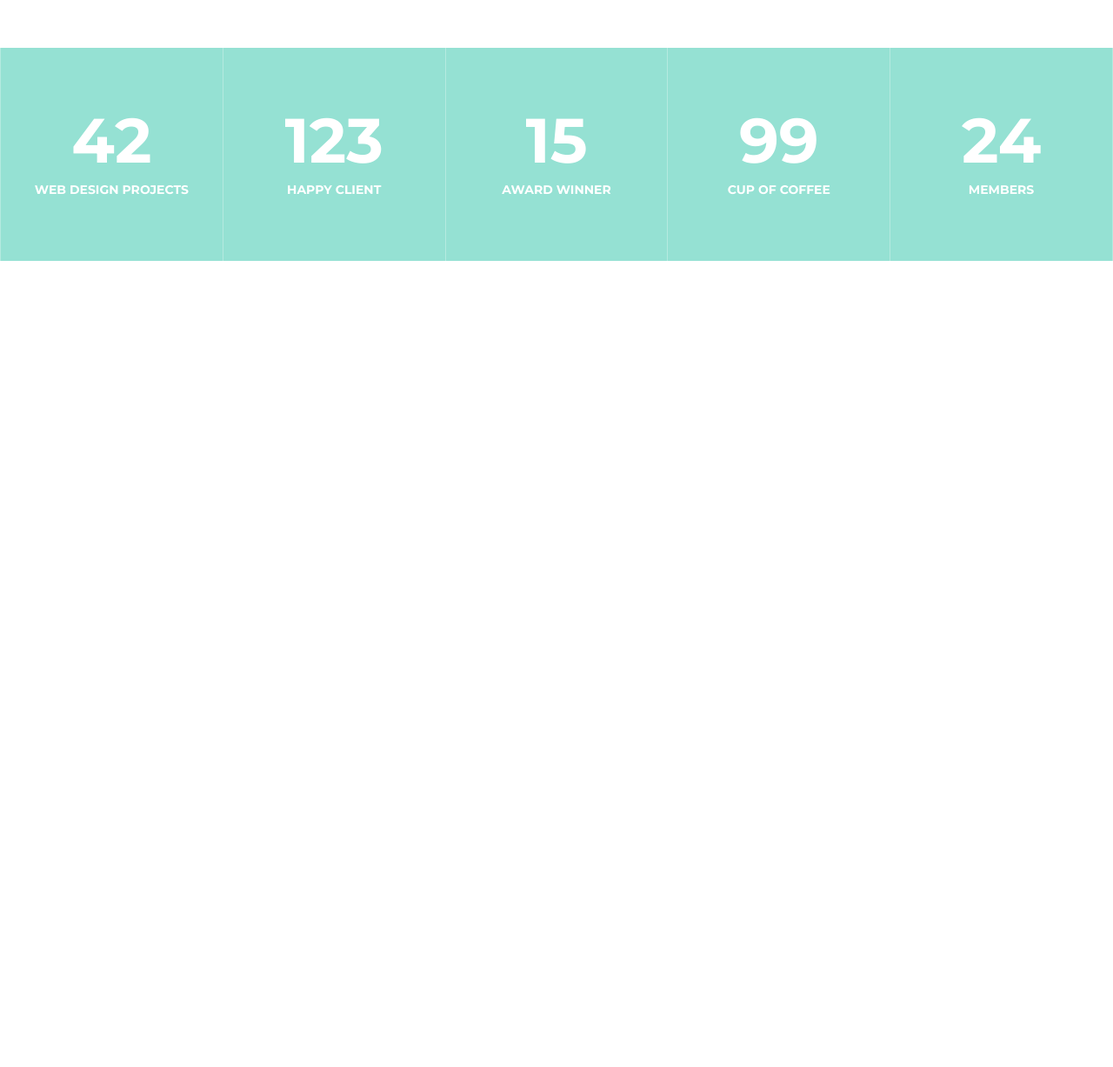
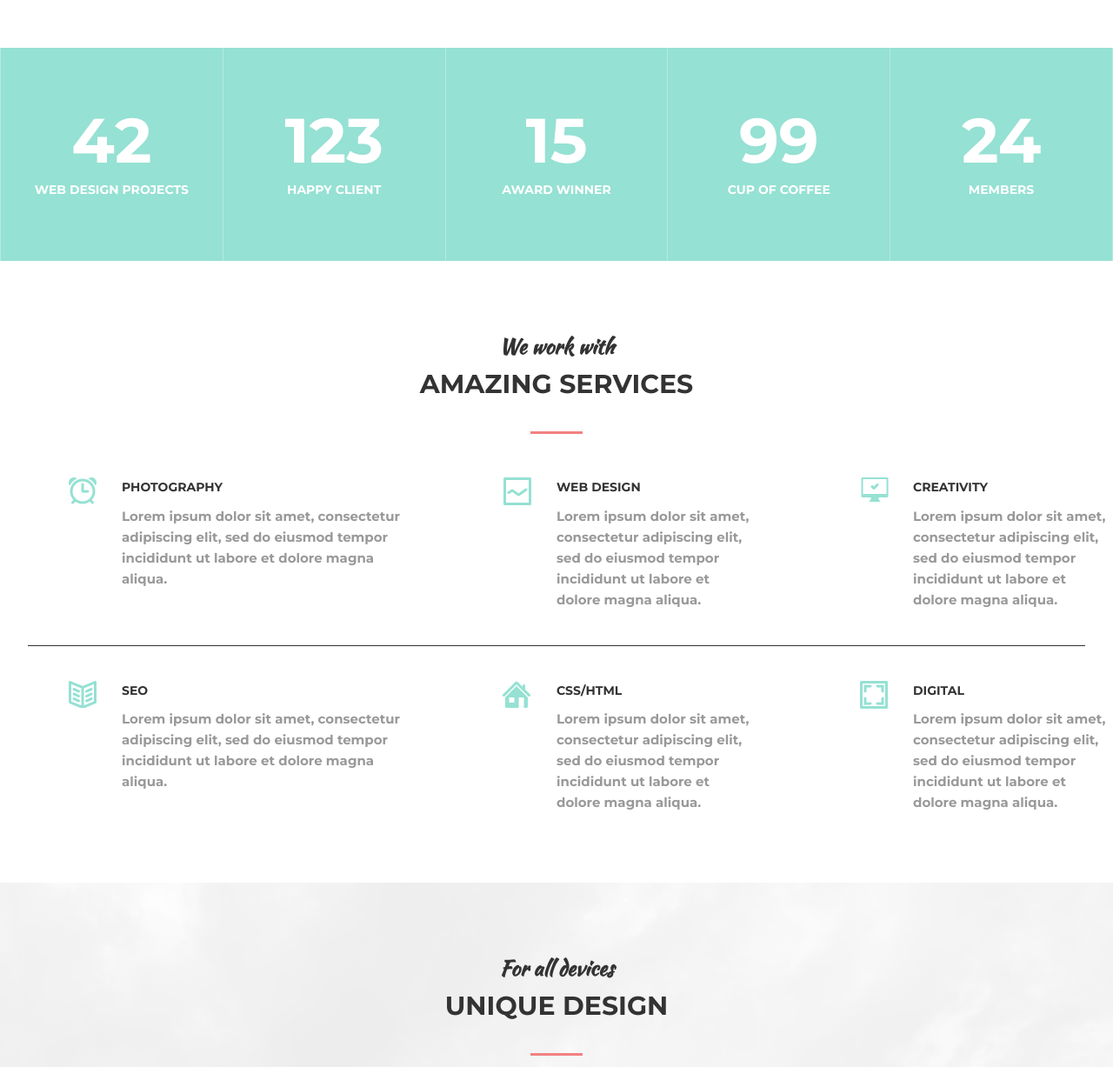
Before and after one commit to AlmazEsengulov/MoGo1, a plain HTML site: page index.html in a window 1280 px wide. Shown: the part 1413-2640 px from the top of the page at 87% size. Before the commit the page ends 1713 px from the top, so only its background shows below. Drawn offline with Linux system fonts and the light colour scheme.

Commit message:
Add files via upload

```diff
--- a/assets/css/style.css
+++ b/assets/css/style.css
@@ -8,7 +8,14 @@
 h1, h2, h3, h4, h5, h6{
     margin: 0;
 }
-
+hr{
+    display: block;
+    width: 95%;
+    height: 1px;
+    margin: 40px auto;
+    border: 0;
+    background-color:#333;
+}
 *,
 *:before,
 *:after
@@ -214,10 +221,16 @@
 .section{
     padding: 80px 0;
 }
+.section--devices{
+    background: url(../image/fon2.png) center no-repeat;
+    background-size: cover;
+    padding-bottom: 0;
+
+}
 .section__header{
     width: 100%;
     max-width: 950px;
-    margin: 0 auto 40px;
+    margin: 0 auto 50px;
     text-align: center;
 }
 .section__suptitle{
@@ -330,3 +343,50 @@
     font-size: 14px;
     text-transform: uppercase;
 }
+
+
+/*sevices*/
+.services{
+    display: flex;
+    margin-left: 50px;
+
+}
+.services__item{
+    flex: 1 1 0;
+    padding-left: 90px;
+    position: relative;
+}
+.services__icon{
+    position: absolute;
+    top: 0;
+    left: 28px;
+    z-index: 1;
+}
+.services__title{
+    margin-bottom: 10px;
+    font-size: 14px;
+    color: #333;
+    text-transform: uppercase;
+}
+.services__text{
+    font-size: 15px;
+    color: #999;
+}
+
+/*devices*/
+.devices{
+    width: 100%;
+    max-width: 600px;
+    margin: 0 auto;
+
+    position: relative;
+}
+.devices__item{
+    display: block;
+}
+.devices__item--iphone{
+    position: absolute;
+    bottom: -60px;
+    right: 0;
+    z-index: 1;
+}
--- a/index.html
+++ b/index.html
@@ -8,6 +8,7 @@
 	<title>Document</title>
 </head>
 <body>
+
 	<header class="header">
 		<div class="container">
 			<div class="header__inner">
@@ -118,5 +119,90 @@
    	</div>
 		</div>
    </div>
+
+
+   <section class="section">
+   	<div class="container">
+   		<div class="section__header">
+   			<h3 class="section__suptitle">We work with</h3>
+   			<h2 class="section__title">Amazing Services</h2>
+   		</div>
+   		<div class="services">
+   			<div class="services__item">
+   				<img class="services__icon" src="assets/image/creativity.png" alt="">
+
+   				<div class="services__title">Photography</div>
+   				<div class="services__text">Lorem ipsum dolor sit amet, consectetur adipiscing elit,
+   				sed do eiusmod tempor incididunt ut labore et dolore magna aliqua. </div>
+   			</div>
+   			<div class="services__item">
+   				<div class="services__item">
+   				<img class="services__icon" src="assets/image/webdesign.png" alt="">
+
+   				<div class="services__title">Web Design</div>
+   				<div class="services__text lin">Lorem ipsum dolor sit amet, consectetur adipiscing elit,
+   				sed do eiusmod tempor incididunt ut labore et dolore magna aliqua. </div>
+   			</div>
+   			</div>
+   			<div class="services__item">
+   				<div class="services__item">
+   				<img class="services__icon" src="assets/image/photography.png" alt="">
+
+   				<div class="services__title">Creativity</div>
+   				<div class="services__text">Lorem ipsum dolor sit amet, consectetur adipiscing elit,
+   				sed do eiusmod tempor incididunt ut labore et dolore magna aliqua. </div>
+   			</div>
+   			</div>
+   		</div>
+
+   		<hr>
+
+
+   		<div class="services">
+   			<div class="services__item">
+   				<img class="services__icon" src="assets/image/seo.png" alt="">
+
+   				<div class="services__title">seo</div>
+   				<div class="services__text">Lorem ipsum dolor sit amet, consectetur adipiscing elit,
+   				sed do eiusmod tempor incididunt ut labore et dolore magna aliqua. </div>
+   			</div>
+   			<div class="services__item">
+   				<div class="services__item">
+   				<img class="services__icon" src="assets/image/css.png" alt="">
+
+   				<div class="services__title">css/html</div>
+   				<div class="services__text">Lorem ipsum dolor sit amet, consectetur adipiscing elit,
+   				sed do eiusmod tempor incididunt ut labore et dolore magna aliqua. </div>
+   			</div>
+   			</div>
+   			<div class="services__item">
+   				<div class="services__item">
+   				<img class="services__icon" src="assets/image/digital.png" alt="">
+
+   				<div class="services__title">digital</div>
+   				<div class="services__text">Lorem ipsum dolor sit amet, consectetur adipiscing elit,
+   				sed do eiusmod tempor incididunt ut labore et dolore magna aliqua. </div>
+   			</div>
+   			</div>
+   		</div>
+
+   	</div>
+   </section>
+
+
+
+
+   <section class="section section--devices">
+   	<div class="container">
+   		<div class="section__header">
+   			<h3 class="section__suptitle">For all devices</h3>
+   			<h2 class="section__title">Unique design</h2>
+   		</div>
+   		<div class="devices">
+   		<img class="devices__item" src="assets/image/ipad.png" alt="">
+   		<img class="devices__item devices__item--iphone" src="assets/image/iphone.png" alt="">
+   	</div>
+   	</div>
+   </section>
 </body>
 </html>
```
Also changed, not shown: assets/image/creativity.png (added), assets/image/css.png (added), assets/image/digital.png (added), assets/image/fon2.png (added), assets/image/ipad.png (added), assets/image/iphone.png (added), assets/image/photography.png (added), assets/image/seo.png (added), assets/image/webdesign.png (added).
